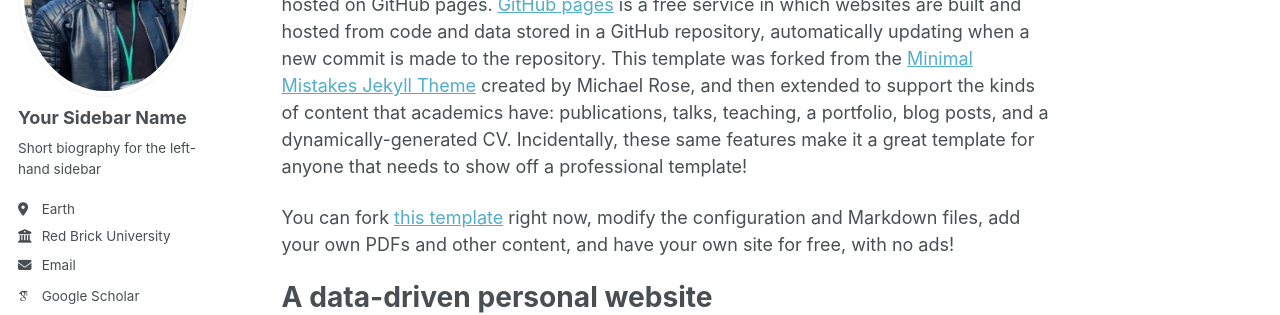
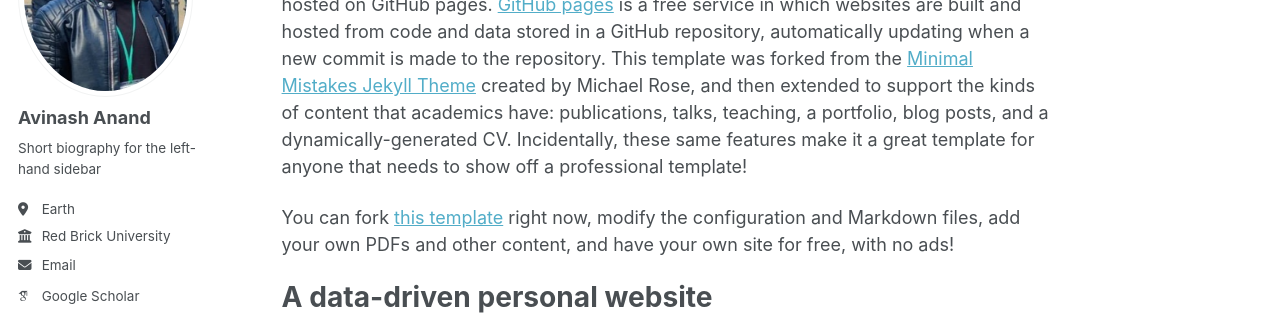
Before and after one commit to pratham40637/pratham40637.github.io, a Jekyll site: the page built from _pages/about.md, in a window 1280 px wide. Shown: the part 207-522 px from the top of the page. Built offline with Jekyll 4.4.1, drawn with Linux system fonts in a browser that asks for light colours; some web fonts are replaced; a script bundle is joined from its source files by our own code; library files that are not in the unit come from our copies.

Commit message:
Update author name in configuration

```diff
--- a/_config.yml
+++ b/_config.yml
@@ -24,7 +24,7 @@ repository               : "academicpages/academicpages.github.io"
 author:
   # Biographic information
   avatar           : "Screenshot 2026-01-01 023710.png"
-  name             : "Your Sidebar Name"
+  name             : "Avinash Anand"
   pronouns         : # example: "she/her"
   bio              : "Short biography for the left-hand sidebar"
   location         : "Earth"
```
